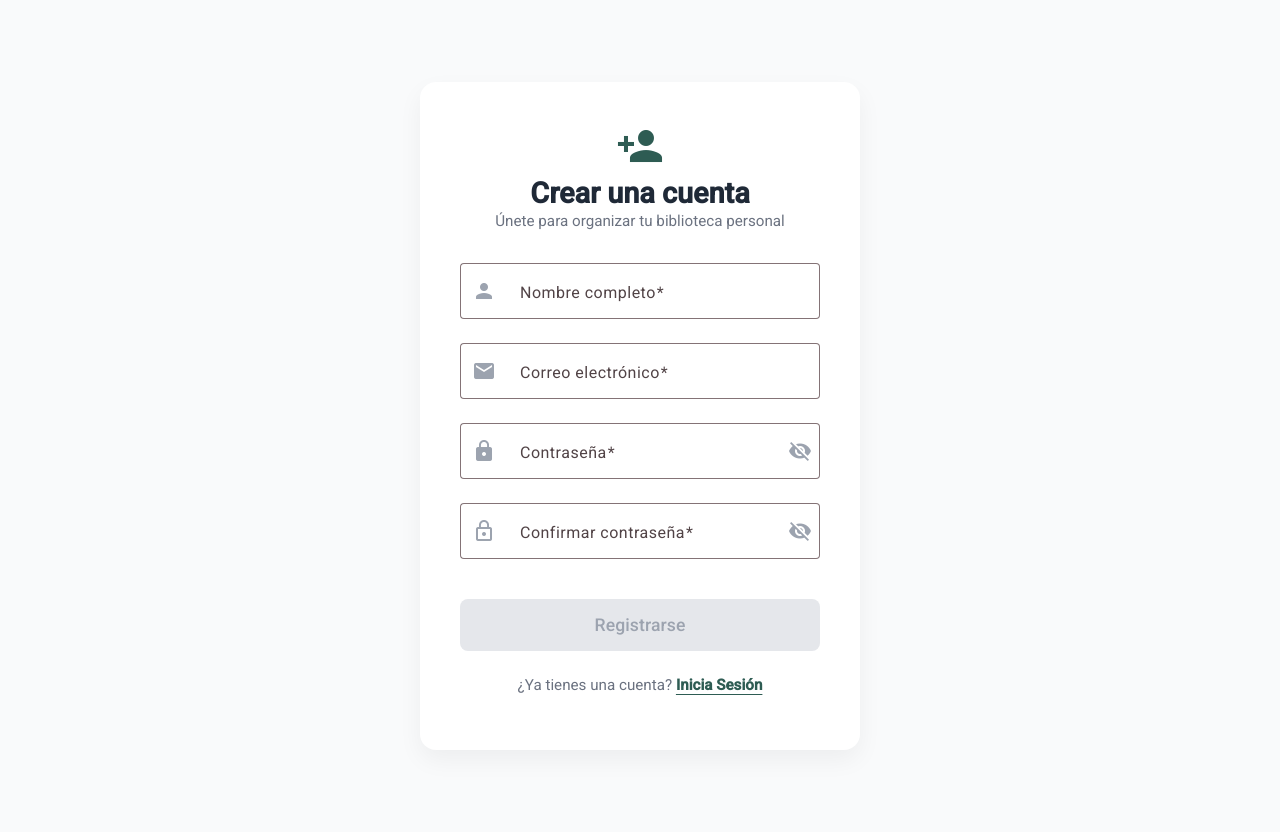
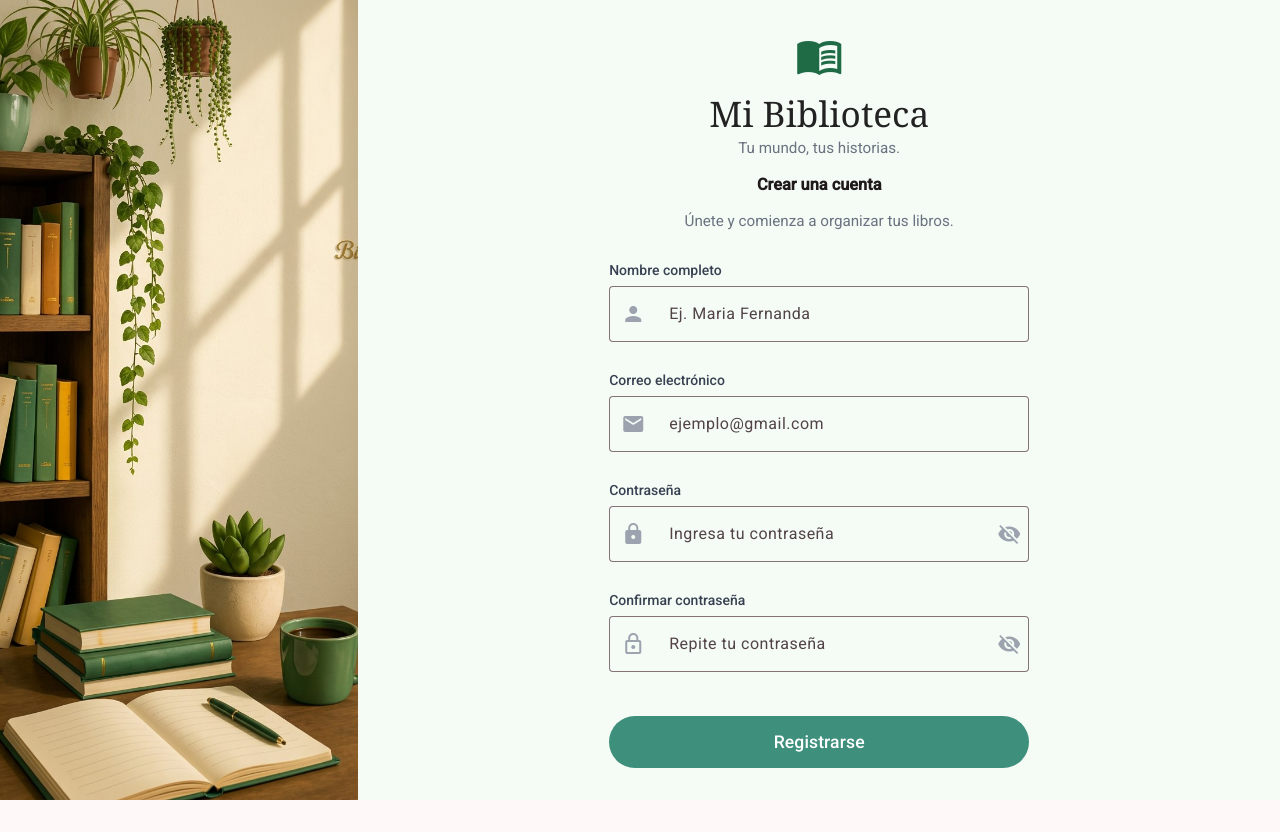
Before and after one commit to FernandaMB-e/Gestor-de-libros, an Angular app in the folder Biblioteca/: page /registro in a window 1280 px wide. After the commit the page ends 800 px from the top, so only its background shows below. Built offline with nearby package versions, Linux system fonts and the light colour scheme.

Commit message:
Se le coloco diseño a mi vista de crear sesión

```diff
--- a/Biblioteca/frontend/features/auth/components/login/login.component.html
+++ b/Biblioteca/frontend/features/auth/components/login/login.component.html
@@ -12,18 +12,23 @@
         <div class="logo-container">
           <mat-icon class="icono-logo">menu_book</mat-icon>
         </div>
+         <h2>Mi Biblioteca</h2>
+        <p>Tu mundo, tus historias.</p>
 
-        <h2>Mi Biblioteca</h2>
-        <p>Tu mundo, tus historias</p>
+        <h3>Iniciar Sesión</h3>
 
-        <h3>Iniciar sesión</h3>
 
       </div>
 
+
+
 <form (ngSubmit)="iniciarSesion()" class="auth-form">
 
+  <!-- Correo -->
+  <div class="grupo-campo">
+    <span class="titulo-campo">Correo electrónico</span>
+
     <mat-form-field appearance="outline" class="campo-full-width">
-          <mat-label>Correo electrónico</mat-label>
       <mat-icon matPrefix class="icono-gris">mail</mat-icon>
 
       <input
@@ -31,22 +36,24 @@
         type="email"
         [(ngModel)]="correo"
         name="correo"
-            placeholder="ejemplo@correo.com"
+        placeholder="ejemplo@gmail.com"
         required>
     </mat-form-field>
+  </div>
+
+  <!-- Contraseña -->
+  <div class="grupo-campo">
+    <span class="titulo-campo">Contraseña</span>
 
     <mat-form-field appearance="outline" class="campo-full-width">
-          <mat-label>Contraseña</mat-label>
-
-          <mat-icon matPrefix class="icono-gris">
-            lock
-          </mat-icon>
+      <mat-icon matPrefix class="icono-gris">lock</mat-icon>
 
       <input
         matInput
         [type]="ocultarPassword ? 'password' : 'text'"
         [(ngModel)]="password"
         name="password"
+        placeholder="Ingresa tu contraseña"
         required>
 
       <button
@@ -63,6 +70,7 @@
       </button>
 
     </mat-form-field>
+  </div>
 
   <div class="contenedor-boton">
     <button
@@ -77,17 +85,3 @@
   </div>
 
 </form>
-
-      <div class="auth-footer">
-        <p>
-          ¿No tienes una cuenta?
-          <a class="link-accion" routerLink="/registro">
-            Regístrate
-          </a>
-        </p>
-      </div>
-
-    </div>
-  </div>
-
-</div>
--- a/Biblioteca/frontend/features/auth/components/login/login.component.scss
+++ b/Biblioteca/frontend/features/auth/components/login/login.component.scss
@@ -17,7 +17,7 @@
   display: block;
 }
 
-/* Login derecha */
+/* Panel derecho */
 .lado-login {
   width: 72%;
   display: flex;
@@ -26,44 +26,49 @@
 }
 
 .auth-card {
-  width: 420px;
+  width: 100%;
+  max-width: 420px;
 }
 
 /* Encabezado */
 .auth-header {
   text-align: center;
-  margin-bottom: 1.8rem;
+  margin-bottom: 2rem;
+}
+
+.logo-container {
+  display: flex;
+  justify-content: center;
+  margin-bottom: 10px;
+}
 
 .icono-logo {
   font-size: 48px;
   width: 48px;
   height: 48px;
   color: #1F6B46;
-    margin-bottom: 0.8rem;
 }
 
-  h2 {
+.auth-header h2 {
   margin: 0;
   font-size: 2.2rem;
   font-family: Georgia, serif;
   font-weight: 500;
   color: #222;
-    line-height: 1.1;
 }
 
-  p {
+.auth-header p {
   margin-top: 0.3rem;
   color: #6B7280;
   font-size: 0.9rem;
 }
 
-  h3 {
+.auth-header h3 {
   margin-top: 1.8rem;
   margin-bottom: 1.5rem;
   font-size: 1.1rem;
   font-weight: 600;
   color: #222;
-  }
 }
 
 /* Formulario */
@@ -71,43 +76,64 @@
   display: flex;
   flex-direction: column;
   gap: 0.8rem;
+}
+
+.grupo-campo {
+  width: 100%;
+}
+
+.titulo-campo {
+  display: block;
+  text-align: left;
+  margin-bottom: 6px;
+  font-size: 14px;
+  font-weight: 500;
+  color: #374151;
+}
 
 .campo-full-width {
   width: 100%;
 }
 
-  .icono-gris,
+.icono-gris {
+  color: #9CA3AF;
+}
+
 .btn-ojito {
   color: #9CA3AF;
+}
+
+/* Botón */
+.contenedor-boton {
+  display: flex;
+  justify-content: center;
 }
 
 .btn-entrar {
   width: 280px;
   height: 50px;
-
-    margin: 1.2rem auto 0;
-    display: block;
+  margin-top: 1rem;
 
   border-radius: 30px !important;
-    background-color: #2b6356 !important;
+  background-color: #3E8F7C !important;
   color: white !important;
 
   font-size: 1rem;
   font-weight: 500;
+}
 
-    &:disabled {
-      background-color: #298268 !important;
+.btn-entrar:disabled {
+  background-color: #A7CFC3 !important;
   color: white !important;
-    }
-  }
 }
 
 /* Footer */
 .auth-footer {
   text-align: center;
-  margin-top: 1.2rem;
+  margin-top: 1.5rem;
+}
 
-  p {
+.auth-footer p {
   font-size: 0.9rem;
   color: #6B7280;
 }
@@ -117,11 +143,10 @@
   font-weight: 600;
   cursor: pointer;
   text-decoration: none;
+}
 
-    &:hover {
+.link-accion:hover {
   text-decoration: underline;
-    }
-  }
 }
 
 /* Angular Material */
@@ -130,16 +155,5 @@
 }
 
 ::ng-deep .mat-mdc-text-field-wrapper {
-  border-radius: 6px !important;
+  border-radius: 8px !important;
 }
-
-.logo-container {
-  display: flex;
-  justify-content: center;
-  margin-bottom: 10px;
-}
-
-.contenedor-boton {
-  display: flex;
-  justify-content: center;
-}
--- a/Biblioteca/frontend/features/auth/components/login/login.component.ts
+++ b/Biblioteca/frontend/features/auth/components/login/login.component.ts
@@ -1,6 +1,8 @@
 import { Component } from '@angular/core';
 import { CommonModule } from '@angular/common';
 import { FormsModule } from '@angular/forms';
+
+import { MatFormFieldModule } from '@angular/material/form-field';
 import { MatInputModule } from '@angular/material/input';
 import { MatButtonModule } from '@angular/material/button';
 import { MatIconModule } from '@angular/material/icon';
@@ -11,6 +13,7 @@ import { MatIconModule } from '@angular/material/icon';
   imports: [
     CommonModule,
     FormsModule,
+    MatFormFieldModule,
     MatInputModule,
     MatButtonModule,
     MatIconModule
@@ -19,19 +22,18 @@ import { MatIconModule } from '@angular/material/icon';
   styleUrls: ['./login.component.scss']
 })
 export class LoginComponent {
-  // Variables para guardar lo que el usuario escriba
+
   correo: string = '';
   password: string = '';
 
-  // Variable para controlar si la contraseña se ve o no (el ojito)
-  ocultarPassword = true;
+  ocultarPassword: boolean = true;
 
-  // Función que se ejecuta al darle clic a "Iniciar Sesión"
-  iniciarSesion() {
+  iniciarSesion(): void {
     console.log('Datos listos para enviar al backend:', {
       correo: this.correo,
       password: this.password
     });
-    // Más adelante aquí conectaremos con tu backend
+
+    // Aquí irá la llamada al backend más adelante
   }
 }
--- a/Biblioteca/frontend/features/auth/components/registro/registro.component.html
+++ b/Biblioteca/frontend/features/auth/components/registro/registro.component.html
@@ -1,54 +1,130 @@
 <div class="auth-pantalla">
+
+  <div class="lado-imagen">
+    <img src="/img/registro.jpg" alt="Biblioteca">
+  </div>
+
+  <div class="lado-login">
     <div class="auth-card">
 
       <div class="auth-header">
-      <mat-icon class="icono-logo">person_add</mat-icon>
-      <h2>Crear una cuenta</h2>
-      <p>Únete para organizar tu biblioteca personal</p>
+
+        <div class="logo-container">
+          <mat-icon class="icono-logo">menu_book</mat-icon>
+        </div>
+         <h2>Mi Biblioteca</h2>
+
+        <p>Tu mundo, tus historias.</p>
+
+        <h3>Crear una cuenta</h3>
+        <p>Únete y comienza a organizar tus libros.</p>
+
       </div>
 
 <form (ngSubmit)="registrar()" class="auth-form">
 
-      <mat-form-field appearance="outline" class="campo-full-width">
-        <mat-label>Nombre completo</mat-label>
-        <mat-icon matPrefix class="icono-gris">person</mat-icon>
-        <input matInput type="text" [(ngModel)]="nombre" name="nombre" placeholder="Ej. Maria Fernanda" required>
-      </mat-form-field>
+  <!-- Nombre completo -->
+  <div class="grupo-campo">
+    <span class="titulo-campo">Nombre completo</span>
 
     <mat-form-field appearance="outline" class="campo-full-width">
-        <mat-label>Correo electrónico</mat-label>
-        <mat-icon matPrefix class="icono-gris">mail</mat-icon>
-        <input matInput type="email" [(ngModel)]="correo" name="correo" placeholder="ejemplo@correo.com" required>
+      <mat-icon matPrefix class="icono-gris">person</mat-icon>
+
+      <input
+        matInput
+        type="text"
+        [(ngModel)]="nombre"
+        name="nombre"
+        placeholder="Ej. Maria Fernanda"
+        required>
     </mat-form-field>
+  </div>
+
+  <!-- Correo -->
+  <div class="grupo-campo">
+    <span class="titulo-campo">Correo electrónico</span>
 
     <mat-form-field appearance="outline" class="campo-full-width">
-        <mat-label>Contraseña</mat-label>
+      <mat-icon matPrefix class="icono-gris">mail</mat-icon>
+
+      <input
+        matInput
+        type="email"
+        [(ngModel)]="correo"
+        name="correo"
+        placeholder="ejemplo@gmail.com"
+        required>
+    </mat-form-field>
+  </div>
+
+  <!-- Contraseña -->
+  <div class="grupo-campo">
+    <span class="titulo-campo">Contraseña</span>
+
+    <mat-form-field appearance="outline" class="campo-full-width">
       <mat-icon matPrefix class="icono-gris">lock</mat-icon>
-        <input matInput [type]="ocultarPassword ? 'password' : 'text'" [(ngModel)]="password" name="password" required>
-        <button mat-icon-button matSuffix (click)="ocultarPassword = !ocultarPassword" type="button" class="btn-ojito">
-          <mat-icon>{{ ocultarPassword ? 'visibility_off' : 'visibility' }}</mat-icon>
+
+      <input
+        matInput
+        [type]="ocultarPassword ? 'password' : 'text'"
+        [(ngModel)]="password"
+        name="password"
+        placeholder="Ingresa tu contraseña"
+        required>
+
+      <button
+        mat-icon-button
+        matSuffix
+        type="button"
+        class="btn-ojito"
+        (click)="ocultarPassword = !ocultarPassword">
+
+        <mat-icon>
+          {{ ocultarPassword ? 'visibility_off' : 'visibility' }}
+        </mat-icon>
+
       </button>
     </mat-form-field>
+  </div>
+
+  <!-- Confirmar contraseña -->
+  <div class="grupo-campo">
+    <span class="titulo-campo">Confirmar contraseña</span>
 
     <mat-form-field appearance="outline" class="campo-full-width">
-        <mat-label>Confirmar contraseña</mat-label>
       <mat-icon matPrefix class="icono-gris">lock_outline</mat-icon>
-        <input matInput [type]="ocultarConfirmPassword ? 'password' : 'text'" [(ngModel)]="confirmPassword" name="confirmPassword" required>
-        <button mat-icon-button matSuffix (click)="ocultarConfirmPassword = !ocultarConfirmPassword" type="button" class="btn-ojito">
-          <mat-icon>{{ ocultarConfirmPassword ? 'visibility_off' : 'visibility' }}</mat-icon>
+
+      <input
+        matInput
+        [type]="ocultarConfirmPassword ? 'password' : 'text'"
+        [(ngModel)]="confirmPassword"
+        name="confirmPassword"
+        placeholder="Repite tu contraseña"
+        required>
+
+      <button
+        mat-icon-button
+        matSuffix
+        type="button"
+        class="btn-ojito"
+        (click)="ocultarConfirmPassword = !ocultarConfirmPassword">
+
+        <mat-icon>
+          {{ ocultarConfirmPassword ? 'visibility_off' : 'visibility' }}
+        </mat-icon>
+
       </button>
     </mat-form-field>
+  </div>
 
-      <button mat-flat-button class="btn-entrar" type="submit"
+  <button
+    mat-flat-button
+    class="btn-entrar"
+    type="submit"
     [disabled]="!nombre || !correo || !password || !confirmPassword || password !== confirmPassword">
+
     Registrarse
+
   </button>
 
 </form>
-
-    <div class="auth-footer">
-      <p>¿Ya tienes una cuenta? <span class="link-accion" routerLink="/login">Inicia Sesión</span></p>
-    </div>
-
-  </div>
-</div>
--- a/Biblioteca/frontend/features/auth/components/registro/registro.component.scss
+++ b/Biblioteca/frontend/features/auth/components/registro/registro.component.scss
@@ -1,52 +1,81 @@
 .auth-pantalla {
+  display: flex;
+  min-height: 100vh;
+  background: #F5FBF5;
+}
+
+/* Imagen izquierda */
+.lado-imagen {
+  width: 28%;
+  min-width: 280px;
+}
+
+.lado-imagen img {
+  width: 100%;
+  height: 100vh;
+  object-fit: cover;
+  display: block;
+}
+
+/* Login derecha */
+.lado-login {
+  width: 72%;
   display: flex;
   justify-content: center;
   align-items: center;
-  min-height: 100vh;
-  background-color: #f9fafb;
-  padding: 1rem;
 }
 
 .auth-card {
-  background-color: #ffffff;
-  border-radius: 16px;
-  box-shadow: 0 10px 25px rgba(0, 0, 0, 0.05);
-  padding: 2.5rem; /* Un poco menos de padding vertical porque hay más campos */
-  width: 100%;
-  max-width: 440px; /* Ligeramente más ancha para que respiren los inputs */
-  box-sizing: border-box;
+  width: 420px;
 }
 
+/* Encabezado */
 .auth-header {
   text-align: center;
-  margin-bottom: 2rem;
+  margin-bottom: 1.8rem;
 
   .icono-logo {
     font-size: 48px;
+    width: 48px;
     height: 48px;
-    width: 48px;
-    color: #2e5c53;
-    margin-bottom: 0.5rem;
+    color: #1F6B46;
+    margin-bottom: 0.8rem;
   }
 
   h2 {
-    font-size: 1.8rem;
-    font-weight: 700;
-    color: #1f2937;
-    margin: 0 0 0.5rem 0;
+  margin: 0;
+  font-size: 2.2rem;
+  font-family: Georgia, serif;
+  font-weight: 500;
+  color: #222;
 }
 
   p {
     color: #6b7280;
     font-size: 0.95rem;
-    margin: 0;
+    margin: 2;
   }
 }
 
+/* Formulario */
 .auth-form {
   display: flex;
   flex-direction: column;
-  gap: 0.25rem; /* Ajustado para que los 4 campos quepan sin alargar tanto la pantalla */
+  gap: 0.5rem;
+}
+
+.grupo-campo {
+  width: 100%;
+}
+
+.titulo-campo {
+  display: block;
+  margin-bottom: 6px;
+  font-size: 14px;
+  font-weight: 500;
+  color: #374151;
+  text-align: left;
+}
 
 .campo-full-width {
   width: 100%;
@@ -62,22 +91,23 @@
 }
 
 .btn-entrar {
-    background-color: #2e5c53 !important;
-    color: white !important;
+
   height: 52px;
-    border-radius: 8px;
+  border-radius: 8px !important;
   font-size: 1.1rem;
   font-weight: 500;
   margin-top: 1rem;
   width: 100%;
 
   &:disabled {
-      background-color: #e5e7eb !important;
-      color: #9ca3af !important;
-    }
+    border-radius: 30px !important;
+  background-color: #3E8F7C !important;
+  color: white !important;
+
   }
 }
 
+/* Footer */
 .auth-footer {
   text-align: center;
   margin-top: 1.5rem;
@@ -100,6 +130,17 @@
   }
 }
 
+/* Angular Material */
+::ng-deep .mat-mdc-form-field {
+  width: 100%;
+}
+
 ::ng-deep .mat-mdc-text-field-wrapper {
   border-radius: 8px !important;
 }
+
+.logo-container {
+  display: flex;
+  justify-content: center;
+  margin-bottom: 10px;
+}
--- a/Biblioteca/frontend/features/auth/components/registro/registro.component.ts
+++ b/Biblioteca/frontend/features/auth/components/registro/registro.component.ts
@@ -5,6 +5,7 @@ import { MatInputModule } from '@angular/material/input';
 import { MatButtonModule } from '@angular/material/button';
 import { MatIconModule } from '@angular/material/icon';
 import { RouterModule } from '@angular/router';
+import { MatFormFieldModule } from '@angular/material/form-field';
 
 @Component({
   selector: 'app-registro',
@@ -15,23 +16,24 @@ import { RouterModule } from '@angular/router';
     MatInputModule,
     MatButtonModule,
     MatIconModule,
-    RouterModule // Necesario para usar routerLink en el HTML
+    MatFormFieldModule,
+    RouterModule
   ],
   templateUrl: './registro.component.html',
   styleUrls: ['./registro.component.scss']
 })
 export class RegistroComponent {
+
   nombre: string = '';
   correo: string = '';
   password: string = '';
   confirmPassword: string = '';
 
-  // Control individual para cada "ojito"
   ocultarPassword = true;
   ocultarConfirmPassword = true;
 
   registrar() {
-    // Doble validación por seguridad
+
     if (this.password !== this.confirmPassword) {
       console.error('Las contraseñas no coinciden');
       return;
@@ -42,6 +44,7 @@ export class RegistroComponent {
       correo: this.correo,
       password: this.password
     });
-    // Aquí conectaremos con el backend
+
+    // Aquí irá la conexión con el backend
   }
 }
```
Also changed, not shown: Biblioteca/public/img/registro.jpg (added). Lines whose indentation alone changed are shown as unchanged.
